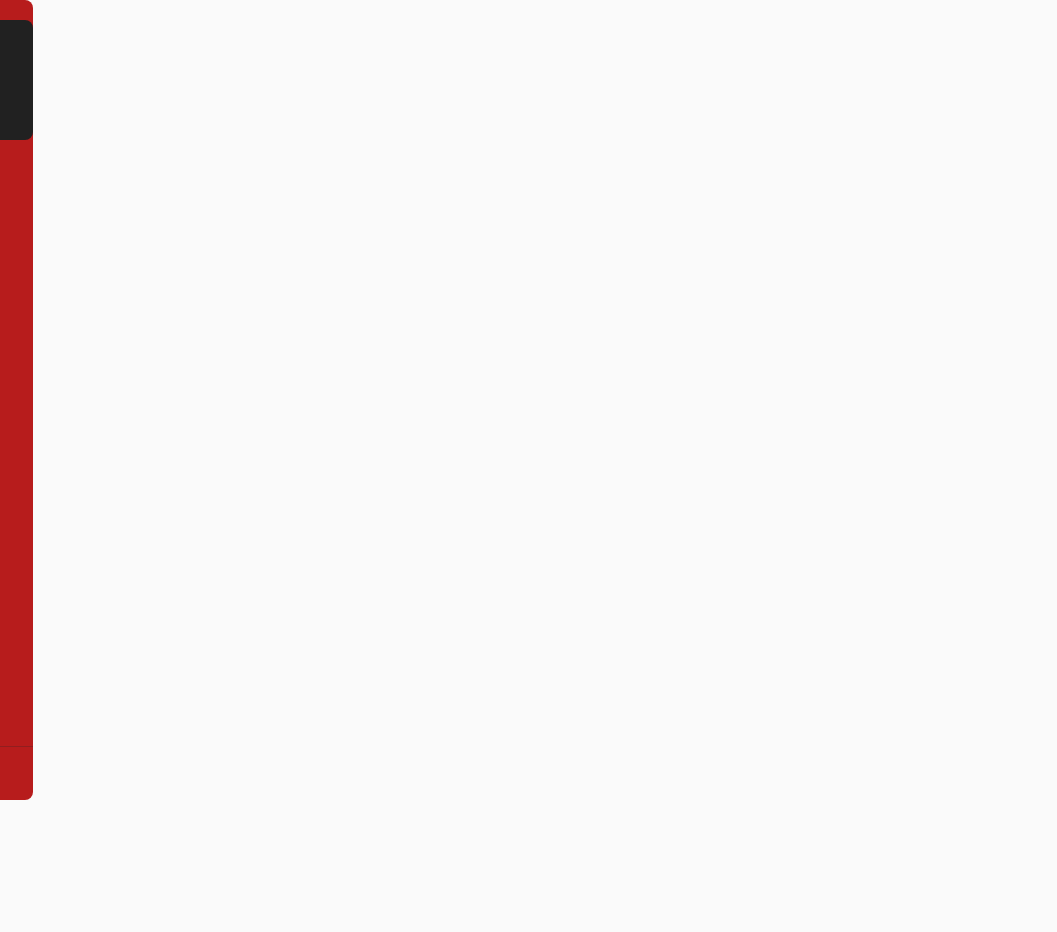
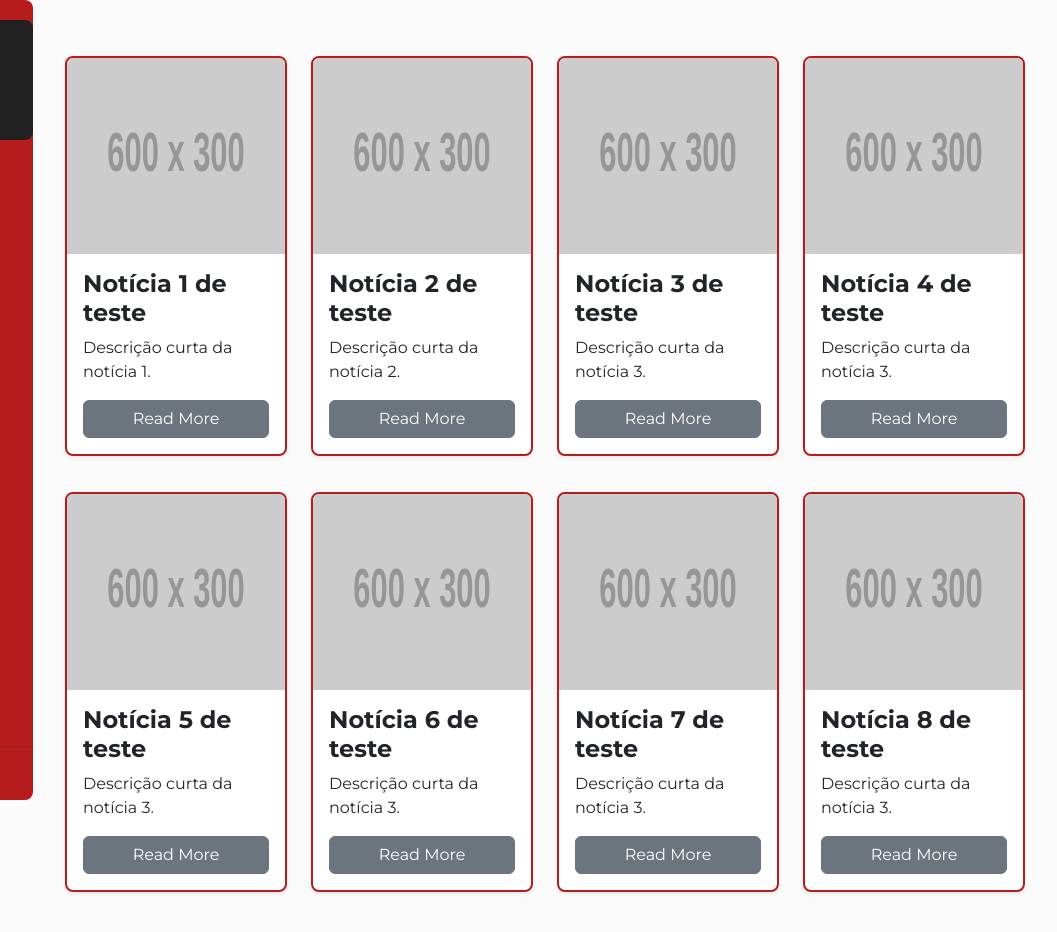
Before and after one commit to andluis35/CS50-NewsHub, a plain HTML site: page frontend/index.html in a window 1280 px wide. Shown: the full height of the page, 223-1280 px from the left. Before the commit the page ends 800 px from the top, so only its background shows below. Drawn offline with nearby package versions, Linux system fonts and the light colour scheme; no server answers; placeholder pictures from the web are drawn by us.

Commit message:
Add styling to the news cards

```diff
--- a/frontend/css/styles.css
+++ b/frontend/css/styles.css
@@ -89,6 +89,29 @@ body {
     padding: 20px;
 }
 
+.card {
+    max-height: 400px;
+    overflow: auto;
+    border-radius: 8px;
+    border: 2px double #B71C1C;
+    box-shadow: inset 0 0 0 3px #fff, 0 0 0 1px #000;
+    margin-top: 12px;
+    font-family: "Montserrat", sans-serif;
+}
+
+.card-img-top {
+    width: 100%;
+    height: 214px;
+}
+
+.card-title {
+    font-weight: bolder;
+    font-size: 24px;
+}
+
+.card-body {
+    padding: 16px;
+}
 
 @media (max-width: 480px) {
     .sidemenu, .sidemenu-title, .credits {
--- a/frontend/js/main.js
+++ b/frontend/js/main.js
@@ -1,11 +1,62 @@
 const newsContainer = document.getElementById('news-container')
+
+const mockArticles = [
+  {
+    title: "Notícia 1 de teste",
+    description: "Descrição curta da notícia 1.",
+    link: "https://example.com/noticia1",
+    image_url: "https://via.placeholder.com/600x300"
+  },
+  {
+    title: "Notícia 2 de teste",
+    description: "Descrição curta da notícia 2.",
+    link: "https://example.com/noticia2",
+    image_url: "https://via.placeholder.com/600x300"
+  },
+  {
+    title: "Notícia 3 de teste",
+    description: "Descrição curta da notícia 3.",
+    link: "https://example.com/noticia3",
+    image_url: "https://via.placeholder.com/600x300"
+  },
+  {
+    title: "Notícia 4 de teste",
+    description: "Descrição curta da notícia 3.",
+    link: "https://example.com/noticia3",
+    image_url: "https://via.placeholder.com/600x300"
+  },
+  {
+    title: "Notícia 5 de teste",
+    description: "Descrição curta da notícia 3.",
+    link: "https://example.com/noticia3",
+    image_url: "https://via.placeholder.com/600x300"
+  },
+  {
+    title: "Notícia 6 de teste",
+    description: "Descrição curta da notícia 3.",
+    link: "https://example.com/noticia3",
+    image_url: "https://via.placeholder.com/600x300"
+  },
+  {
+    title: "Notícia 7 de teste",
+    description: "Descrição curta da notícia 3.",
+    link: "https://example.com/noticia3",
+    image_url: "https://via.placeholder.com/600x300"
+  },
+  {
+    title: "Notícia 8 de teste",
+    description: "Descrição curta da notícia 3.",
+    link: "https://example.com/noticia3",
+    image_url: "https://via.placeholder.com/600x300"
+  }
+];
 
 function renderNews(articles) {
     newsContainer.innerHTML = "";
 
     articles.forEach(article => {
         const col = document.createElement("div");
-        col.className = "col-md-4 mb-4";
+        col.className = "col-xl-3 col-lg-4 col-md-6 col-sm-12 mb-4";
 
         col.innerHTML = `
             <div class="card h-100 shadow-sm">
@@ -13,7 +64,7 @@ function renderNews(articles) {
                 <div class="card-body d-flex flex-column">
                     <h5 class="card-title">${article.title}</h5>
                     <p class="card-text">${article.description || ''}</p>
-                    <a class="btn btn-primary mt-auto" href="${article.link}" target="_blank">Read More</a>
+                    <a class="btn btn-secondary mt-auto" href="${article.link}" target="_blank">Read More</a>
                 </div>
             </div>
         `
@@ -35,4 +86,5 @@ async function fetchNews(category='top') {
     }
 }
 
-fetchNews();
+//fetchNews();
+renderNews(mockArticles);
```
